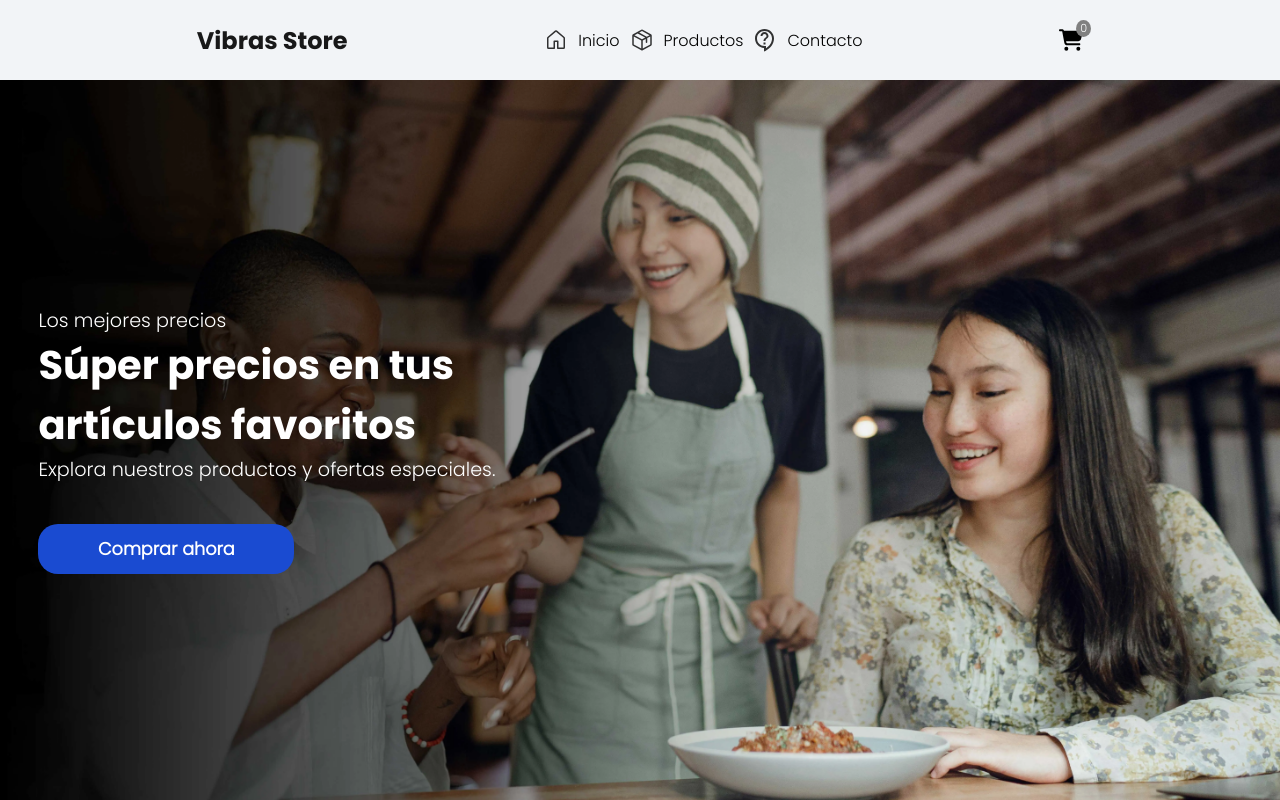
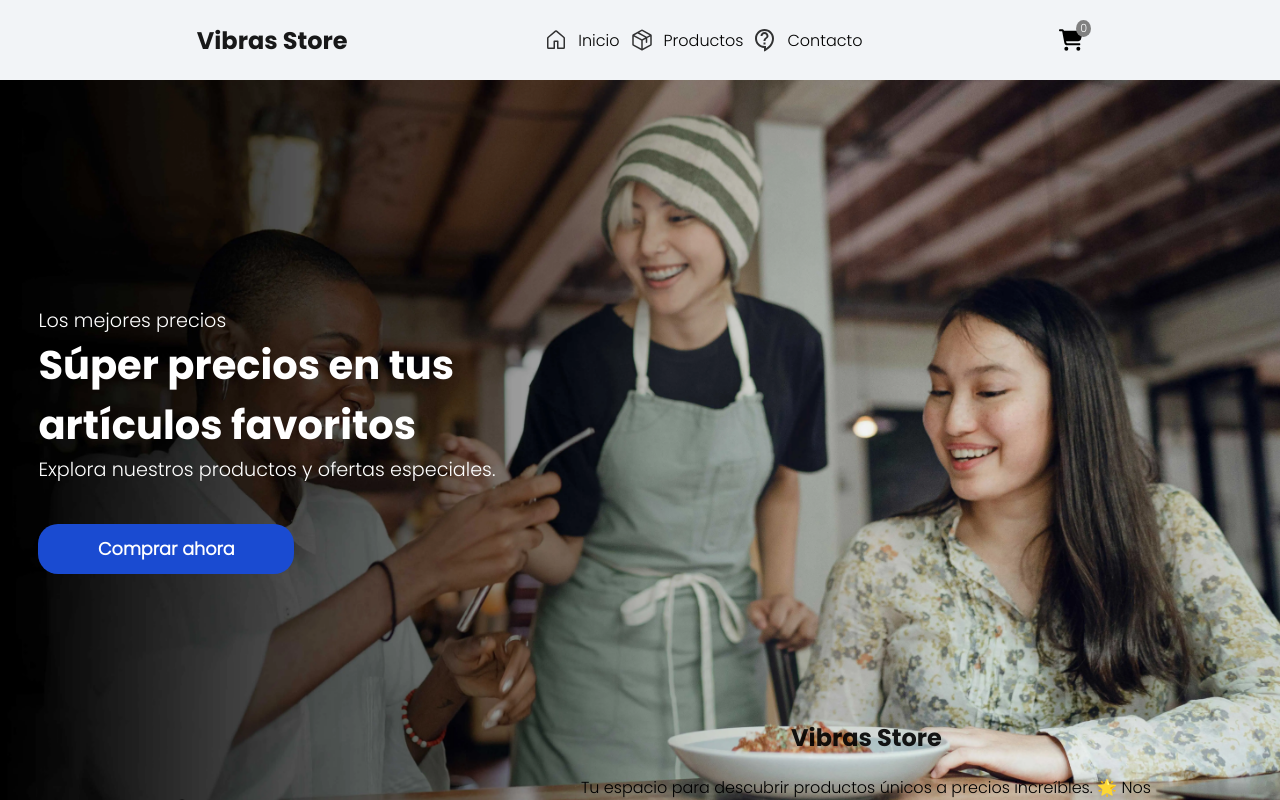
Before and after one commit to YonierGM/vibras-store-frontend, a React (Vite) app: page / in a window 1280 px wide. Shown: the top 800 px of the page. Built offline with nearby package versions, Linux system fonts and the light colour scheme.

Commit message:
80vh cards

```diff
--- a/src/App.css
+++ b/src/App.css
@@ -1,7 +1,7 @@
 .Layout {
   width: 100%;
   display: grid;
-  grid-template-rows: 10vh auto 10vh;
+  grid-template-rows: 10vh 80vh 10vh;
 }
 
 .HeaderLayout {
```
